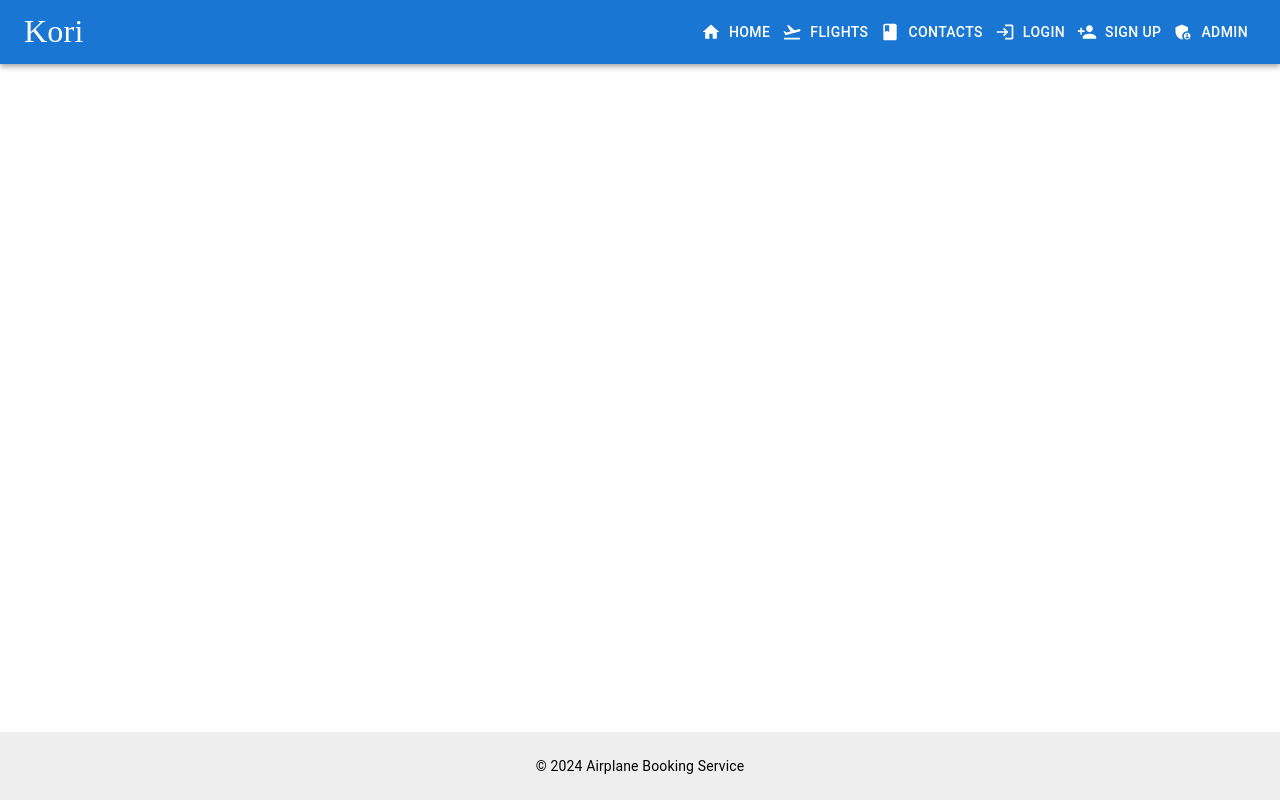
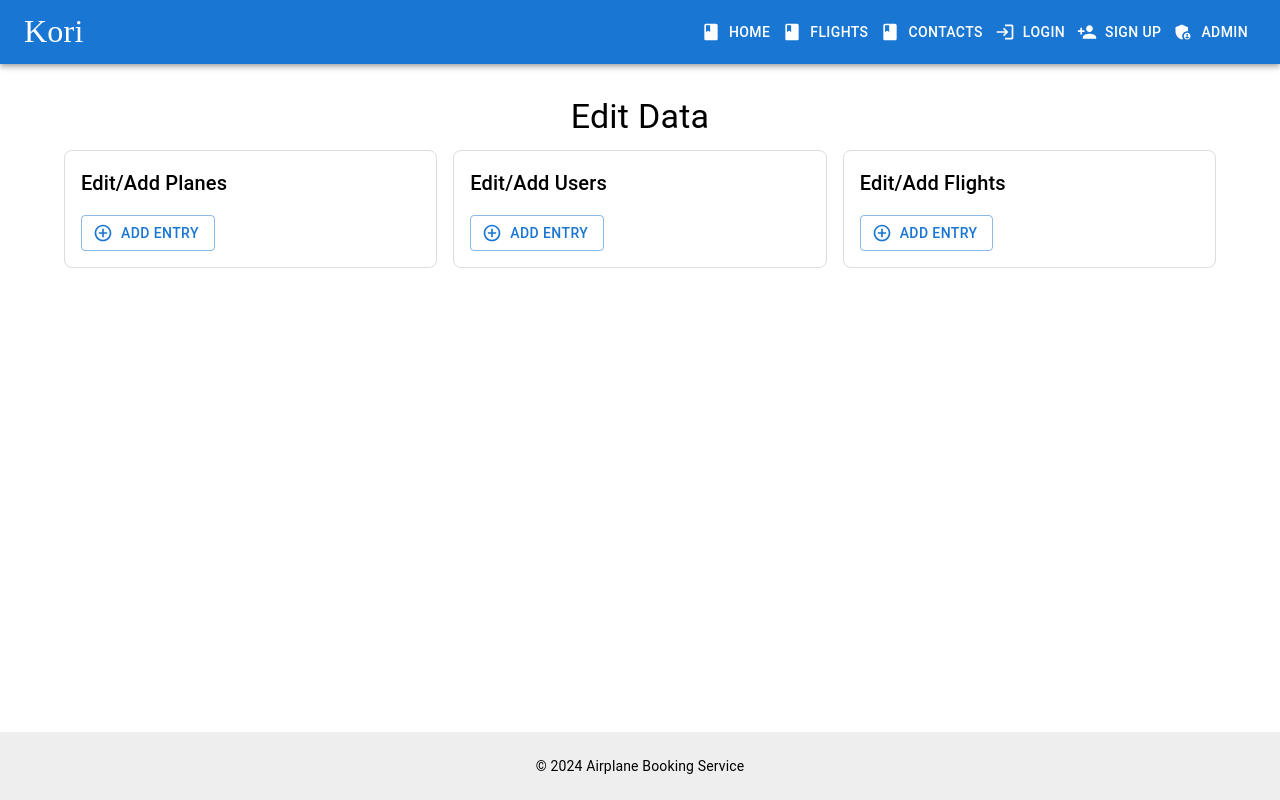
Before and after one commit to Imnotndesh/flights-website-react, a React (Create React App) app: page /editdata in a window 1280 px wide. Built offline with nearby package versions, Linux system fonts and the light colour scheme; a web font is replaced by a local one.

Commit message:
Working admin facing pages

```diff
--- a/src/App.js
+++ b/src/App.js
@@ -11,7 +11,7 @@ import Login from './pages/Login';
 import Contacts from './pages/Contacts';
 import AdminLogin from './pages/AdminLogin';
 import AdminDashboard from "./pages/AdminDashboard";
-
+import EditData from './pages/EditData';
 
 function App() {
     return (
@@ -28,6 +28,7 @@ function App() {
                         <Route path="/contacts" element={<Contacts />} />
                         <Route path="/admin" element={<AdminLogin />} />
                         <Route path="/dashboard" element={<AdminDashboard />} />
+                        <Route path="/editdata" element={<EditData />} />
                     </Routes>
                 </main>
                 <Footer />
--- a/src/components/Navbar.js
+++ b/src/components/Navbar.js
@@ -1,29 +1,29 @@
-// src/components/Navbar.js
 import React, { useState } from 'react';
-import { AppBar, Toolbar, Typography, Button, Tooltip} from '@mui/material';
+import { AppBar, Toolbar, Typography, Button, Tooltip } from '@mui/material';
 import { Link, useLocation, useNavigate } from 'react-router-dom';
 import AccountBoxIcon from '@mui/icons-material/AccountBox';
 import ExitToAppIcon from '@mui/icons-material/ExitToApp';
 import LoginIcon from '@mui/icons-material/Login';
 import PersonAddIcon from '@mui/icons-material/PersonAdd';
 import AdminPanelSettingsIcon from '@mui/icons-material/AdminPanelSettings';
-import HomeIcon from '@mui/icons-material/Home';
-import FlightTakeoffIcon from '@mui/icons-material/FlightTakeoff';
+import SaveIcon from '@mui/icons-material/Save';
 import BookIcon from '@mui/icons-material/Book';
 
 const Navbar = () => {
   const navigate = useNavigate();
   const location = useLocation();
+
   const [username, setUsername] = useState(
-      document.cookie.replace(/(?:^|.*;\s*)username\s*=\s*([^;]*).*$|^.*$/, "$1")
+      document.cookie.replace(/(?:^|.*;\s*)username\s*=\s*([^;]*).*$|^.*$/, '$1')
   );
-  // const isAdmin = document.cookie.includes("role=admin");
+
+  const isAdmin = document.cookie.includes('role=admin'); // Check if the user is an admin
 
   const handleLogout = () => {
-    document.cookie = "username=; expires=Thu, 01 Jan 1970 00:00:00 UTC; path=/;";
-    document.cookie = "role=; expires=Thu, 01 Jan 1970 00:00:00 UTC; path=/;";
+    document.cookie = 'username=; expires=Thu, 01 Jan 1970 00:00:00 UTC; path=/;';
+    document.cookie = 'role=; expires=Thu, 01 Jan 1970 00:00:00 UTC; path=/;';
     setUsername(null);
-    navigate("/");
+    navigate('/');
   };
 
   const isActive = (path) => location.pathname === path;
@@ -31,16 +31,23 @@ const Navbar = () => {
   return (
       <AppBar position="static">
         <Toolbar>
-          <Typography variant="h6" component="div" sx={{ flexGrow: 1, fontFamily: "'Cedarville Cursive', cursive",fontSize: '2.0rem' }}>
+          <Typography
+              variant="h6"
+              component="div"
+              sx={{ flexGrow: 1, fontFamily: "'Cedarville Cursive', cursive", fontSize: '2.0rem' }}
+          >
             Kori
           </Typography>
+
+          {!isAdmin && (
+              <>
                 <Tooltip title="Home">
                   <Button
                       color="inherit"
                       component={Link}
                       to="/"
-                startIcon={<HomeIcon />}
-                sx={{ borderBottom: isActive("/") ? "2px solid white" : "none" }}
+                      startIcon={<BookIcon />}
+                      sx={{ borderBottom: isActive('/') ? '2px solid white' : 'none' }}
                   >
                     Home
                   </Button>
@@ -50,8 +57,8 @@ const Navbar = () => {
                       color="inherit"
                       component={Link}
                       to="/flights"
-                startIcon={<FlightTakeoffIcon />}
-                sx={{ borderBottom: isActive("/flights") ? "2px solid white" : "none" }}
+                      startIcon={<BookIcon />}
+                      sx={{ borderBottom: isActive('/flights') ? '2px solid white' : 'none' }}
                   >
                     Flights
                   </Button>
@@ -62,30 +69,54 @@ const Navbar = () => {
                       component={Link}
                       to="/contacts"
                       startIcon={<BookIcon />}
-                sx={{ borderBottom: isActive("/contacts") ? "2px solid white" : "none" }}
+                      sx={{ borderBottom: isActive('/contacts') ? '2px solid white' : 'none' }}
                   >
                     Contacts
                   </Button>
                 </Tooltip>
+              </>
+          )}
+
           {username ? (
               <>
-                <Tooltip title="Profile">
+                {isAdmin && (
+                    <>
+                      <Tooltip title="Dashboard">
                         <Button
                             color="inherit"
                             component={Link}
-                      to="/profile"
+                            to="/dashboard"
+                            startIcon={<BookIcon />}
+                            sx={{ borderBottom: isActive('/dashboard') ? '2px solid white' : 'none' }}
+                        >
+                          Dashboard
+                        </Button>
+                      </Tooltip>
+                      <Tooltip title="Edit Entries">
+                        <Button
+                            color="inherit"
+                            component={Link}
+                            to="/editdata"
+                            startIcon={<SaveIcon />}
+                            sx={{ borderBottom: isActive('/editdata') ? '2px solid white' : 'none' }}
+                        >
+                          Edit Entries
+                        </Button>
+                      </Tooltip>
+                    </>
+                )}
+                <Tooltip title="Profile">
+                  <Button
+                      color="white"
                       startIcon={<AccountBoxIcon />}
-                      sx={{ borderBottom: isActive("/profile") ? "2px solid white" : "none" }}
+                      disabled // Disable the Profile button
+                      sx={{ borderBottom: isActive('/profile') ? '2px solid white' : 'none' }}
                   >
                     {username}
                   </Button>
                 </Tooltip>
                 <Tooltip title="Logout">
-                  <Button
-                      color="inherit"
-                      onClick={handleLogout}
-                      startIcon={<ExitToAppIcon />}
-                  >
+                  <Button color="inherit" onClick={handleLogout} startIcon={<ExitToAppIcon />}>
                     Logout
                   </Button>
                 </Tooltip>
@@ -98,7 +129,7 @@ const Navbar = () => {
                       component={Link}
                       to="/login"
                       startIcon={<LoginIcon />}
-                      sx={{ borderBottom: isActive("/login") ? "2px solid white" : "none" }}
+                      sx={{ borderBottom: isActive('/login') ? '2px solid white' : 'none' }}
                   >
                     Login
                   </Button>
@@ -109,7 +140,7 @@ const Navbar = () => {
                       component={Link}
                       to="/register"
                       startIcon={<PersonAddIcon />}
-                      sx={{ borderBottom: isActive("/register") ? "2px solid white" : "none" }}
+                      sx={{ borderBottom: isActive('/register') ? '2px solid white' : 'none' }}
                   >
                     Sign Up
                   </Button>
@@ -120,7 +151,7 @@ const Navbar = () => {
                       component={Link}
                       to="/admin"
                       startIcon={<AdminPanelSettingsIcon />}
-                      sx={{ borderBottom: isActive("/admin") ? "2px solid white" : "none" }}
+                      sx={{ borderBottom: isActive('/admin') ? '2px solid white' : 'none' }}
                   >
                     Admin
                   </Button>
--- /dev/null
+++ b/src/pages/EditData.js
@@ -0,0 +1,117 @@
+import React, { useEffect, useState } from 'react';
+import {
+    Container,
+    Typography,
+    Box,
+    Button,
+    TextField,
+    IconButton,
+    Grid,
+} from '@mui/material';
+import DeleteIcon from '@mui/icons-material/Delete';
+import AddCircleOutlineIcon from '@mui/icons-material/AddCircleOutline';
+import axios from 'axios';
+import Cookies from 'js-cookie';
+
+const EditData = () => {
+    const [planes, setPlanes] = useState([]);
+    const [users, setUsers] = useState([]);
+    const [flights, setFlights] = useState([]);
+    const username = Cookies.get('username');
+
+    // Fetch data from cookies
+    useEffect(() => {
+        setPlanes(JSON.parse(Cookies.get('planes') || '[]'));
+        setUsers(JSON.parse(Cookies.get('users') || '[]'));
+        setFlights(JSON.parse(Cookies.get('flights') || '[]'));
+    }, []);
+
+    // Generic delete handler
+    const handleDelete = async (id, endpoint) => {
+        try {
+            await axios.delete(`/admins/delete/${endpoint}`, {
+                data: { username, id },
+            });
+            // Remove the deleted entry from state
+            if (endpoint === 'planes') setPlanes(planes.filter((plane) => plane.pid !== id));
+            if (endpoint === 'users') setUsers(users.filter((user) => user.uid !== id));
+            if (endpoint === 'flights') setFlights(flights.filter((flight) => flight.fid !== id));
+            alert(`Successfully deleted ${endpoint} with ID: ${id}`);
+        } catch (error) {
+            console.error(`Error deleting ${endpoint}:`, error);
+        }
+    };
+
+    // Generic add handler
+    const handleAdd = (endpoint, newData) => {
+        axios
+            .post(`/admins/edit/${endpoint}`, { username, ...newData })
+            .then((response) => {
+                const updatedData = response.data;
+                if (endpoint === 'planes') setPlanes([...planes, updatedData]);
+                if (endpoint === 'users') setUsers([...users, updatedData]);
+                if (endpoint === 'flights') setFlights([...flights, updatedData]);
+            })
+            .catch((error) => console.error(`Error adding ${endpoint}:`, error));
+    };
+
+    const renderSection = (title, data, endpoint, keyField) => (
+        <Box sx={{ border: '1px solid #ddd', p: 2, borderRadius: 2 }}>
+            <Typography variant="h6" sx={{ mb: 2 }}>
+                {title}
+            </Typography>
+            {data.map((item) => (
+                <Box
+                    key={item[keyField]}
+                    sx={{
+                        display: 'flex',
+                        alignItems: 'center',
+                        justifyContent: 'space-between',
+                        mb: 1,
+                    }}
+                >
+                    <TextField
+                        fullWidth
+                        defaultValue={JSON.stringify(item)}
+                        sx={{ mr: 2 }}
+                        disabled
+                    />
+                    <IconButton
+                        color="error"
+                        onClick={() => handleDelete(item[keyField], endpoint)}
+                    >
+                        <DeleteIcon />
+                    </IconButton>
+                </Box>
+            ))}
+            <Button
+                variant="outlined"
+                startIcon={<AddCircleOutlineIcon />}
+                onClick={() => handleAdd(endpoint, { id: new Date().getTime(), newField: '' })}
+            >
+                Add Entry
+            </Button>
+        </Box>
+    );
+
+    return (
+        <Container sx={{ mt: 4 }}>
+            <Typography variant="h4" align="center" gutterBottom>
+                Edit Data
+            </Typography>
+            <Grid container spacing={2}>
+                <Grid item xs={4}>
+                    {renderSection('Edit/Add Planes', planes, 'planes', 'pid')}
+                </Grid>
+                <Grid item xs={4}>
+                    {renderSection('Edit/Add Users', users, 'users', 'uid')}
+                </Grid>
+                <Grid item xs={4}>
+                    {renderSection('Edit/Add Flights', flights, 'flights', 'fid')}
+                </Grid>
+            </Grid>
+        </Container>
+    );
+};
+
+export default EditData;
```
Also changed, not shown: src/pages/AdminDashboard.js (+41 -18 lines). Lines whose indentation alone changed are shown as unchanged.
